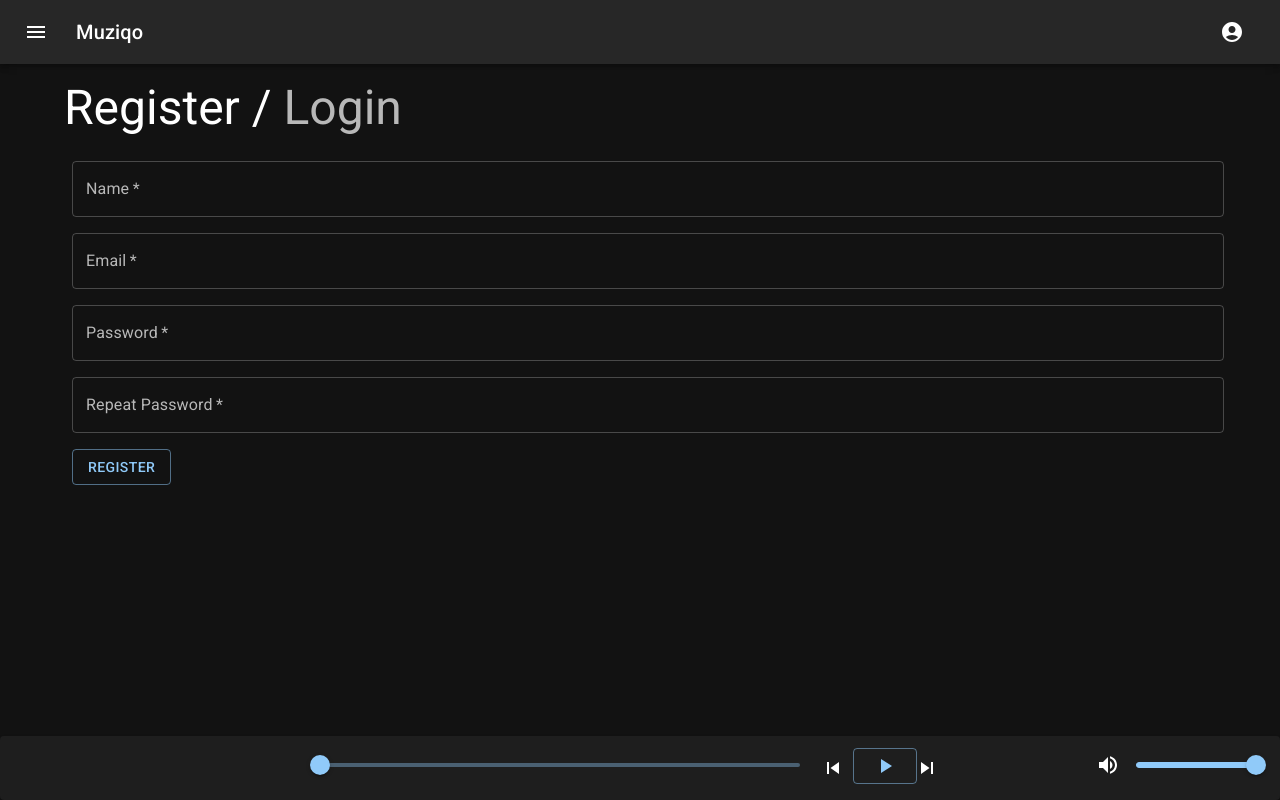
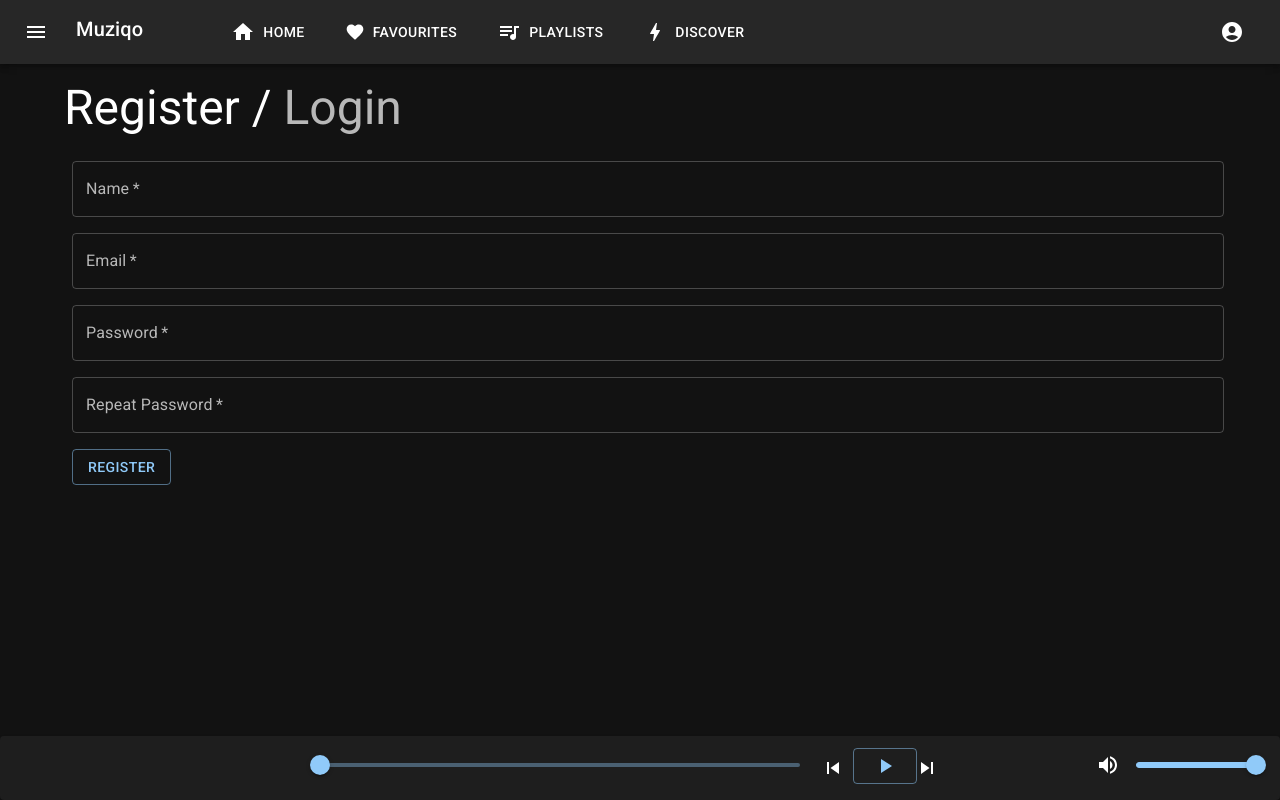
Before and after one commit to Ortyommm/muziqo, a React (Create React App) app in the folder frontend/: page /auth in a window 1280 px wide. Built offline with nearby package versions, Linux system fonts and the light colour scheme.

Commit message:
added items in top toolbar

```diff
--- a/frontend/src/App.tsx
+++ b/frontend/src/App.tsx
@@ -1,62 +1,25 @@
 import * as React from "react";
-import AppBar from "@mui/material/AppBar";
 import Box from "@mui/material/Box";
-import Toolbar from "@mui/material/Toolbar";
-import IconButton from "@mui/material/IconButton";
-import MenuIcon from "@mui/icons-material/Menu";
-import AccountCircle from "@mui/icons-material/AccountCircle";
-import {
-  BottomNavigation,
-  CssBaseline,
-  Paper,
-  Typography,
-} from "@mui/material";
-import SongItem from "./components/SongsList/SongItem";
+import { CssBaseline } from "@mui/material";
 import { BrowserRouter, Routes, Route } from "react-router-dom";
 import AuthPage from "./components/AuthPage/AuthPage";
 import SongsList from "./components/SongsList/SongsList";
 import Footer from "./components/Footer/Footer";
+import AppHeader from "./components/AppHeader/AppHeader";
 
 export default function MenuAppBar() {
   return (
-    <div>
+    <BrowserRouter>
       <CssBaseline />
       <Box sx={{ flexGrow: 1, mb: 2 }}>
-        <AppBar position="static">
-          <Toolbar>
-            <IconButton
-              size="large"
-              edge="start"
-              color="inherit"
-              aria-label="menu"
-              sx={{ mr: 2 }}
-            >
-              <MenuIcon />
-            </IconButton>
-            <Typography variant="h6" component="div" sx={{ flexGrow: 1 }}>
-              Muziqo
-            </Typography>
-            <Box sx={{ ml: "auto" }}>
-              <IconButton
-                size="large"
-                aria-label="account of current user"
-                aria-controls="menu-appbar"
-                aria-haspopup="true"
-                color="inherit"
-              >
-                <AccountCircle />
-              </IconButton>
-            </Box>
-          </Toolbar>
-        </AppBar>
+        <AppHeader />
       </Box>
-      <BrowserRouter>
-        <Routes>
-          <Route path="/auth" element={<AuthPage />} />
-          <Route path="/" element={<SongsList />} />
-        </Routes>
-      </BrowserRouter>
+      <Routes>
+        <Route path="/auth" element={<AuthPage />} />
+        <Route path="/" element={<SongsList />} />
+      </Routes>
       <Footer />
-    </div>
+    </BrowserRouter>
+    // </div>
   );
 }
--- /dev/null
+++ b/frontend/src/components/AppHeader/AppHeader.tsx
@@ -0,0 +1,97 @@
+import Toolbar from "@mui/material/Toolbar";
+import IconButton from "@mui/material/IconButton";
+import MenuIcon from "@mui/icons-material/Menu";
+import { Button, Typography } from "@mui/material";
+import Box from "@mui/material/Box";
+import AccountCircle from "@mui/icons-material/AccountCircle";
+import AppBar from "@mui/material/AppBar";
+import * as React from "react";
+import { ReactNode } from "react";
+import FavoriteIcon from "@mui/icons-material/Favorite";
+import QueueMusicIcon from "@mui/icons-material/QueueMusic";
+import BoltIcon from "@mui/icons-material/Bolt";
+import { NavLink } from "react-router-dom";
+import HomeIcon from "@mui/icons-material/Home";
+class AppHeaderPage {
+  constructor(public name: string, public icon: ReactNode, public to: string) {}
+}
+
+export default function AppHeader() {
+  const pages = [
+    new AppHeaderPage("Home", <HomeIcon />, ""),
+    new AppHeaderPage(
+      "Favourites",
+      <FavoriteIcon fontSize="small" />,
+      "favorites"
+    ),
+    new AppHeaderPage("Playlists", <QueueMusicIcon />, "playlists"),
+    new AppHeaderPage("Discover", <BoltIcon />, "discover"),
+  ];
+
+  return (
+    <AppBar position="static">
+      <Toolbar>
+        <Box
+          sx={{
+            display: "flex",
+            alignItems: "center",
+            width: "100%",
+            justifyContent: "space-between",
+          }}
+        >
+          <Box sx={{ display: "flex", alignItems: "center" }}>
+            <IconButton
+              size="large"
+              edge="start"
+              color="inherit"
+              aria-label="menu"
+              sx={{ mr: 2 }}
+            >
+              <MenuIcon />
+            </IconButton>
+            <Typography variant="h6" component="div" pb={0.75} mr={10}>
+              Muziqo
+            </Typography>
+            <Box sx={{ display: { xs: "none", md: "flex" } }}>
+              {pages.map((page) => (
+                <NavLink
+                  to={page.to}
+                  key={page.to}
+                  style={{ textDecoration: "none" }}
+                >
+                  <Button
+                    variant="text"
+                    sx={{
+                      mr: 3,
+                      color: "white",
+                      display: "flex",
+                      alignItems: "center",
+                      borderRadius: 10,
+                    }}
+                  >
+                    <Box sx={{ display: "flex", alignItems: "center", mr: 1 }}>
+                      {page.icon}
+                    </Box>
+                    <Box>{page.name}</Box>
+                  </Button>
+                </NavLink>
+              ))}
+            </Box>
+          </Box>
+
+          <Box sx={{ ml: "auto" }}>
+            <IconButton
+              size="large"
+              aria-label="account of current user"
+              aria-controls="menu-appbar"
+              aria-haspopup="true"
+              color="inherit"
+            >
+              <AccountCircle />
+            </IconButton>
+          </Box>
+        </Box>
+      </Toolbar>
+    </AppBar>
+  );
+}
--- a/frontend/src/components/AuthPage/AuthPage.tsx
+++ b/frontend/src/components/AuthPage/AuthPage.tsx
@@ -6,7 +6,7 @@ import { isEmail } from "../../utils/validators";
 import { api } from "../../utils/api";
 import { IAuthPayload, IAuthResponseData } from "./types";
 import { AxiosResponse } from "axios";
-import { setToken } from "../../store/modules/auth";
+import { setToken } from "../../store/modules/user";
 import { useDispatch } from "react-redux";
 import { useNavigate } from "react-router-dom";
 
--- a/frontend/src/components/Footer/Footer.tsx
+++ b/frontend/src/components/Footer/Footer.tsx
@@ -2,6 +2,7 @@ import { Grid, Paper } from "@mui/material";
 import * as React from "react";
 import VolumeControl from "./VolumeControl";
 import PlayControls from "./PlayControls";
+import SongsData from "./SongsData";
 
 export default function Footer() {
   return (
@@ -17,7 +18,7 @@ export default function Footer() {
       }}
     >
       <Grid container alignItems="center">
-        <Grid item xs={3}></Grid>
+        <SongsData />
         <PlayControls />
         <VolumeControl />
       </Grid>
--- /dev/null
+++ b/frontend/src/components/Footer/SongsData.tsx
@@ -0,0 +1,27 @@
+import { Grid } from "@mui/material";
+import * as React from "react";
+import { useAppSelector } from "../../store";
+
+export default function SongsData() {
+  const songs = useAppSelector((state) => state.audio.songs);
+  const currentSongId = useAppSelector((state) => state.audio.currentSongId);
+
+  const currentSong = songs.find((song) => song.id === currentSongId);
+
+  if (!currentSong) return <Grid item xs={3} />;
+
+  return (
+    <Grid item xs={3}>
+      <Grid sx={{ ml: 3 }}>
+        <Grid item>{currentSong.name}</Grid>
+        {/*TODO all authors*/}
+        <Grid
+          item
+          sx={{ color: (theme) => theme.palette.grey.A700, fontSize: 12 }}
+        >
+          {currentSong.authors[0].name}
+        </Grid>
+      </Grid>
+    </Grid>
+  );
+}
--- a/frontend/src/store/index.ts
+++ b/frontend/src/store/index.ts
@@ -1,11 +1,11 @@
 import { configureStore } from "@reduxjs/toolkit";
-import authReducer from "./modules/auth";
+import userReducer from "./modules/user";
 import audioReducer from "./modules/audio";
 import { TypedUseSelectorHook, useDispatch, useSelector } from "react-redux";
 
 export const store = configureStore({
   reducer: {
-    auth: authReducer,
+    auth: userReducer,
     audio: audioReducer,
   },
 });
--- a/frontend/src/store/modules/auth.ts
+++ b/frontend/src/store/modules/user.ts
@@ -4,8 +4,8 @@ const initialState: { token: string | null } = {
   token: localStorage.getItem("token"),
 };
 
-const authSlice = createSlice({
-  name: "auth",
+const userSlice = createSlice({
+  name: "user",
   initialState,
   reducers: {
     setToken(state, action) {
@@ -15,5 +15,5 @@ const authSlice = createSlice({
   },
 });
 
-export const { setToken } = authSlice.actions;
-export default authSlice.reducer;
+export const { setToken } = userSlice.actions;
+export default userSlice.reducer;
```
